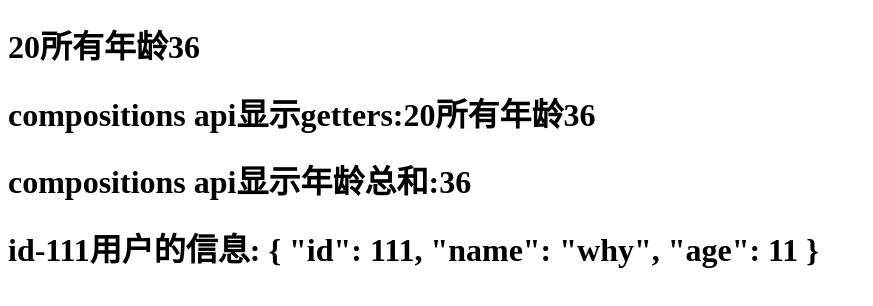
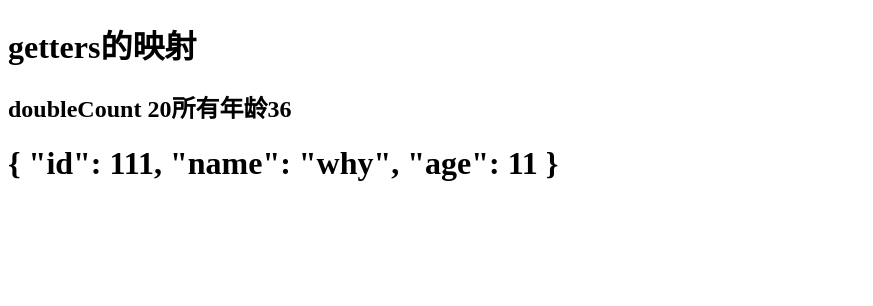
Before and after one commit to wgm0813/06_vuex_pinia, a Vue app: page / in a window 1280 px wide. Shown: the top 306 px of the page, without its empty margins (0-873 px from the left). Built offline with nearby package versions, Linux system fonts and the light colour scheme.

Commit message:
getters的映射

```diff
--- a/src/main.js
+++ b/src/main.js
@@ -2,5 +2,6 @@ import { createApp } from 'vue'
 import store from './store'
 // import App from './App.vue'
 // import App from '@/views/01_store基本使用及mapState映射.vue'
-import App from '@/views/02_store核心getters的使用.vue'
+// import App from '@/views/02_store核心getters的使用.vue'
+import App from '@/views/03_getters的映射.vue'
 createApp(App).use(store).mount('#app')
--- /dev/null
+++ b/src/views/03_getters的映射.vue
@@ -0,0 +1,44 @@
+<template>
+  <div>
+    <h1>getters的映射</h1>
+    <!-- options api -->
+    <!-- <h2>doubleCount {{ doubleCount }}</h2>
+    <h2>totalAge {{ totalAge }}</h2>
+    <h2>useInfoById {{ useInfoById(111) }}</h2> -->
+
+    <!-- compositions api -->
+    <h2>doubleCount {{ doubleCount }}</h2>
+    <h1>{{ useInfo(111) }}</h1>
+  </div>
+</template>
+
+<!-- <script>
+// 使用options api映射mapGetters
+import {mapGetters} from 'vuex';
+export default {
+  computed:{
+    ...mapGetters(['doubleCount','totalAge', 'useInfoById'])
+  }
+}
+</script> -->
+
+<script setup>
+  // import {computed, toRefs} from 'vue';
+  import {computed} from 'vue';
+  import {mapGetters,useStore} from  'vuex';
+  const store = useStore();
+
+  // 1、使用mapGetters
+  const {useInfoById} = mapGetters(['useInfoById'])
+  const useInfo = computed(useInfoById.bind({$store: store}))
+
+  // 直接解构，并且包裹成ref,要有toRefs才会是响应式
+  // const {doubleCount,totalAge} = toRefs(store.getters);
+
+  // 这个写法直接是响应式
+  const doubleCount = computed(() => store.getters.doubleCount)
+</script>
+
+<style>
+
+</style>
```
